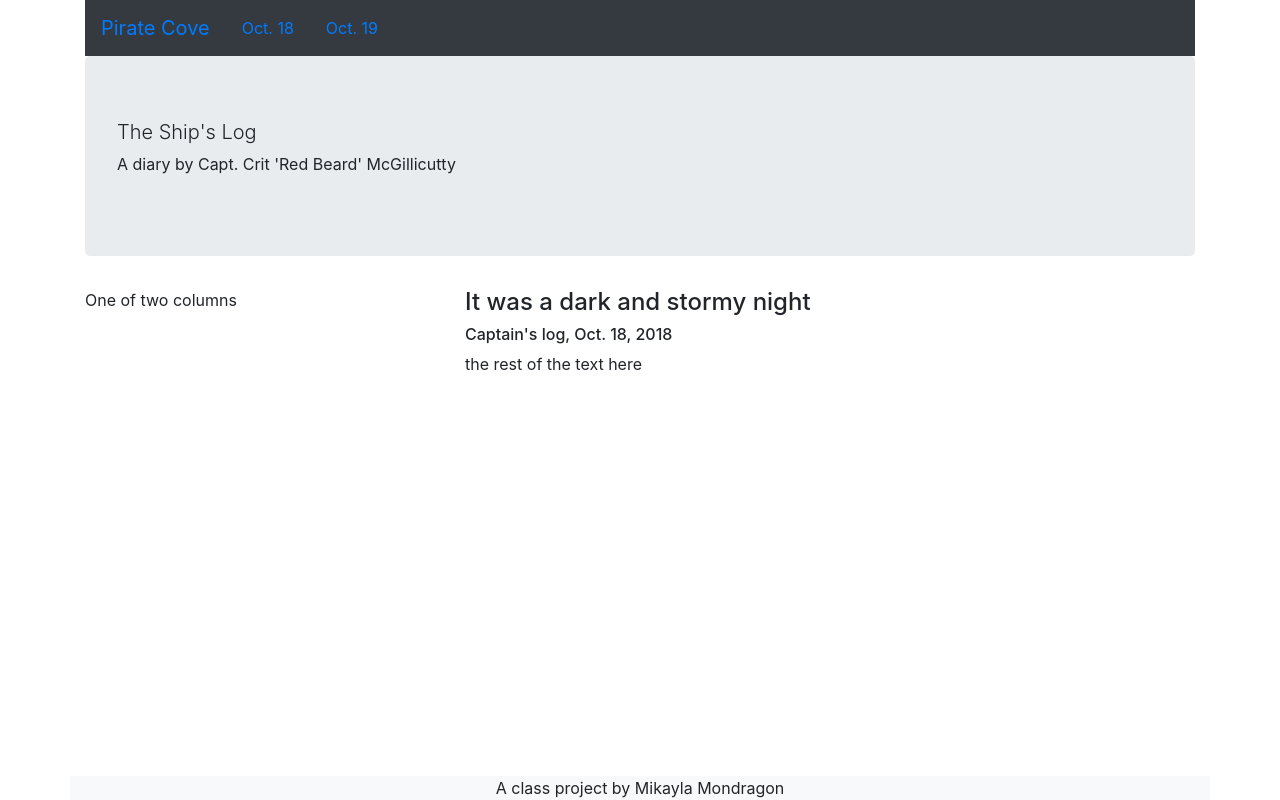
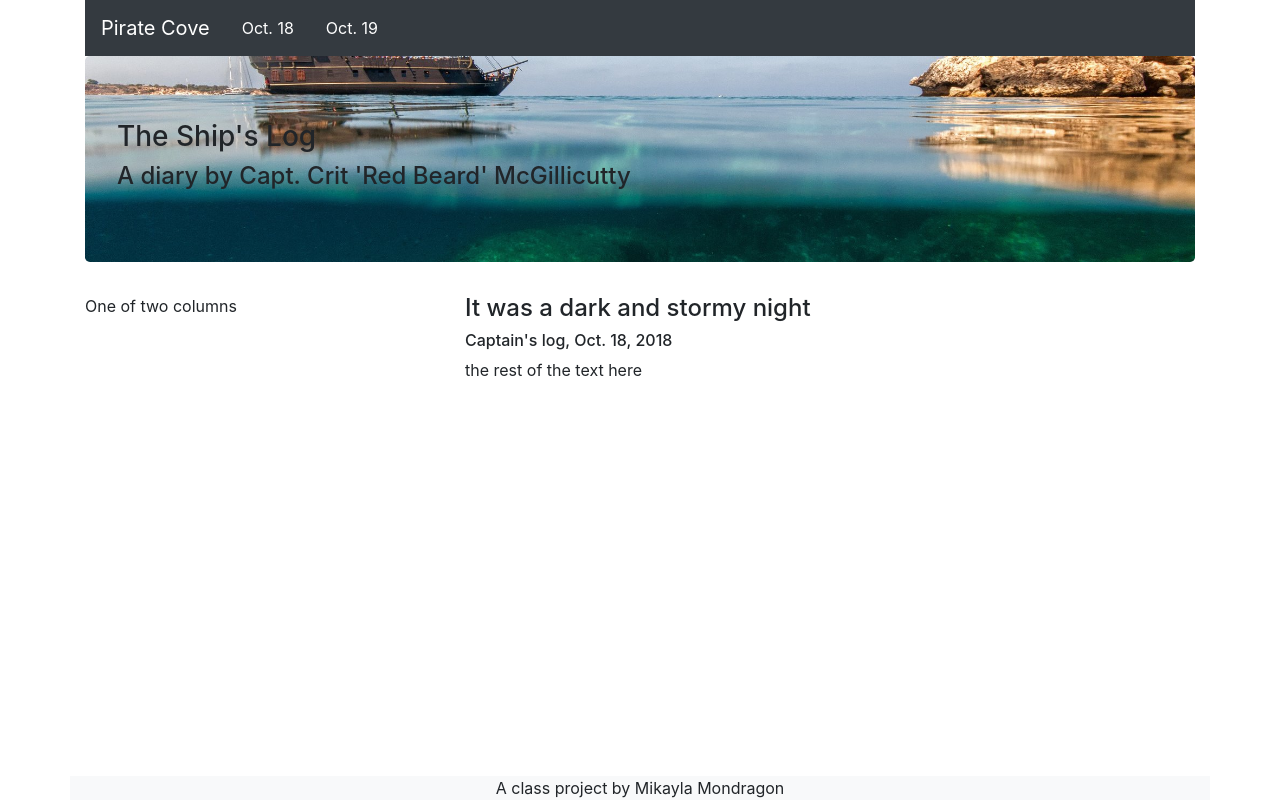
Before and after one commit to mikaylamondragon/mikaylamondragon-bootstrap-practice, a website: page src/html/index.html in a window 1280 px wide. Drawn offline with nearby package versions, Linux system fonts and the light colour scheme; files that its build step writes are made by us from their sources; files whose address does not match are found by name.

Commit message:
adding photo to jumbotron

```diff
--- a/src/html/index.html
+++ b/src/html/index.html
@@ -12,17 +12,17 @@
     <div class = "container">
       <nav class="navbar navbar-expand-lg bg-dark">
           <a class="navbar-brand" href="index.html">Pirate Cove</a>
-        <a class="nav-link active" aria-current="page" href="index.html">Oct. 18</a>
+          <a class="nav-link active" href="index.html">Oct. 18<span class="sr-only">(current)</span></a>
           <a class="nav-link" href="index.html">Oct. 19</a>
-
       </nav>
 
       <div class="jumbotron">
-        <h3 class = "lead"> The Ship's Log</h3>
-        <p> A diary by Capt. Crit 'Red Beard' McGillicutty</p>
+        <h3 class = "display-5"> The Ship's Log</h3>
+        <h4 class = "display-6">A diary by Capt. Crit 'Red Beard' McGillicutty</h4>
       </div>
     </div>
 
+    <div class = "content">
       <div class="container">
         <div class="row align-items-start">
           <div class="col-sm-4 col-xs-12">
@@ -32,6 +32,7 @@
             <h4>It was a dark and stormy night</h4>
             <h6> Captain's log, Oct. 18, 2018</h6>
             <p> the rest of the text here</p>
+          </div>
         </div>
       </div>
   </div>
--- /dev/null
+++ b/src/scss/_jumbotron.scss
@@ -0,0 +1,6 @@
+.jumbotron{
+    background-image: url("../img/pirate-ship.jpg");
+    background-repeat: no-repeat;
+    background-position: center;
+    background-size: cover;
+}
--- /dev/null
+++ b/src/scss/_navbar.scss
@@ -0,0 +1,14 @@
+.navbar{
+  a:link {
+    color: $secondary-color;
+    text-decoration: none;
+  }
+  a:visited {
+    color: $secondary-color;
+    text-decoration: none;
+  }
+  a:hover {
+    color: $secondary-color;
+    text-decoration: underline;
+  }
+}
--- a/src/scss/styles.scss
+++ b/src/scss/styles.scss
@@ -6,7 +6,11 @@
 // $link-hover-color: grey;
 // $font-family-sans-serif: "Helvetica Neue";
 
+$secondary-color: #ffffff;
+
 // Import Bootstrap styles
 @import "../../node_modules/bootstrap/scss/bootstrap";
 
 // Import partials here
+@import "navbar";
+@import "jumbotron";
```
Also changed, not shown: docs/index.html (+5 -4 lines), docs/css/styles.css. Lines whose indentation alone changed are shown as unchanged.
